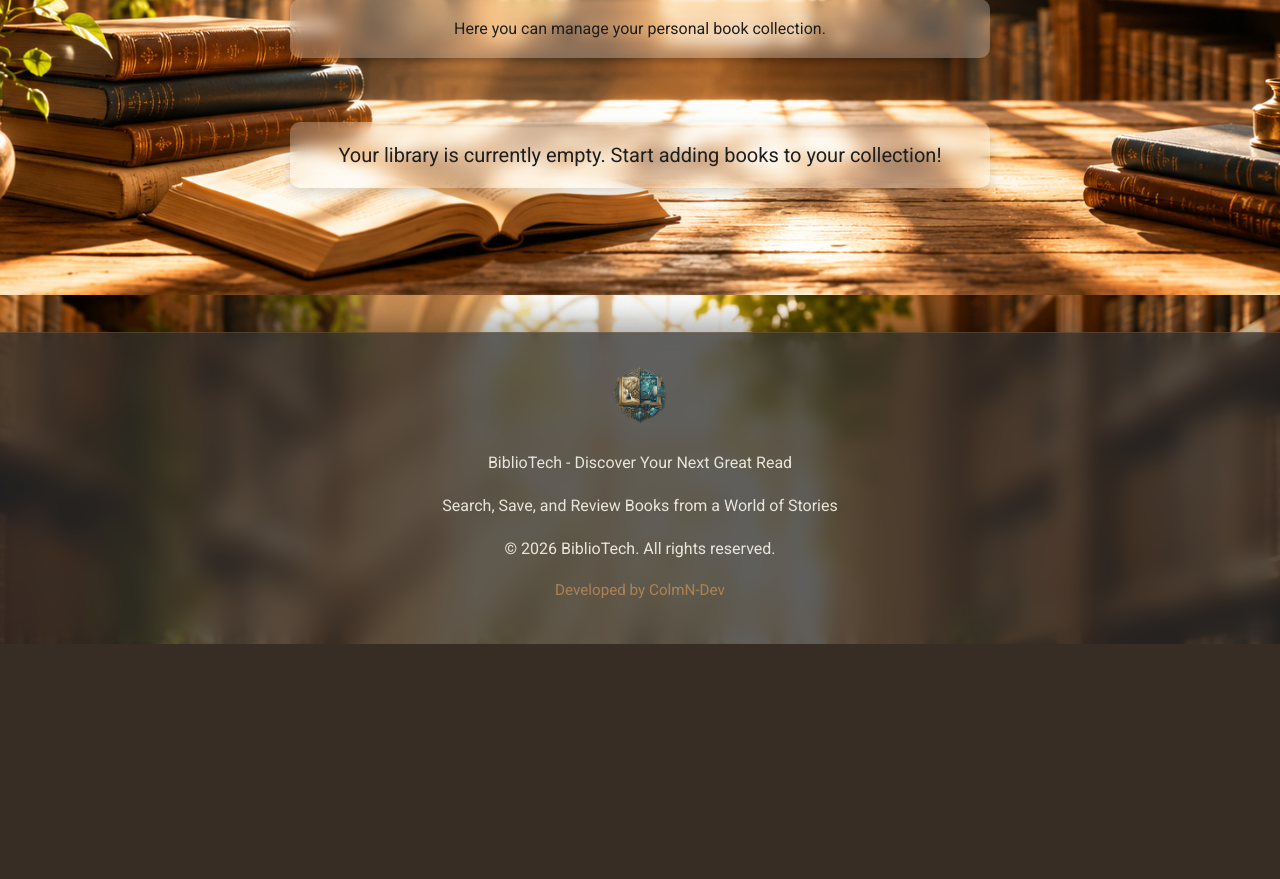
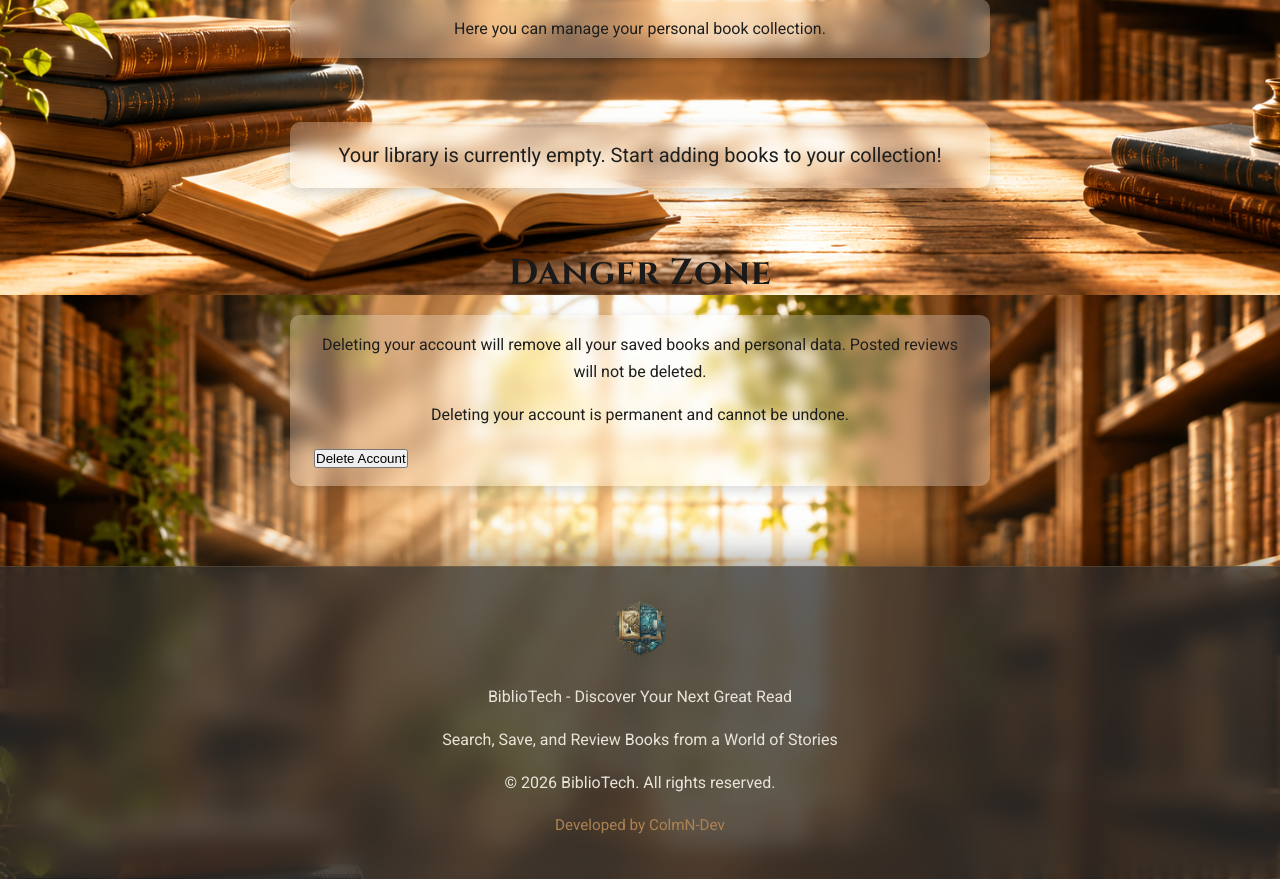
Before and after one commit to ColmN-Dev/BiblioTech, a Flask app: page /library in a window 1280 px wide. Shown: the part 505-1384 px from the top of the page. Before the commit the page ends 1149 px from the top, so only its background shows below. Run offline with Flask 3, Linux system fonts and the light colour scheme; the visitor is signed in with stand-in values (Sample User, id 1).

Commit message:
Add account deletion confirmation modal template

```diff
--- a/app/templates/book_detail.html
+++ b/app/templates/book_detail.html
@@ -271,7 +271,7 @@
                 <div class="review-item">
 
                     <div class="review-header">
-                        <strong>{{ review.user.username }}</strong>
+                        <strong>{{ review.user.username if review.user else "Deleted User" }}</strong>
 
                         <div class="review-stars"
                                     title="Rating: {{ review.rating }}/5">
--- a/app/templates/your_library.html
+++ b/app/templates/your_library.html
@@ -50,4 +50,45 @@
     </div>
 {% endif %}
 
+
+<div class="danger-zone">
+    <h2>Danger Zone</h2>
+    <div class="highlighted-text">
+        <p>Deleting your account will remove all your saved books and personal data. Posted reviews will not be deleted.</p>
+    <p>Deleting your account is permanent and cannot be undone.</p>
+    <button type="button" id="delete-account" aria-haspopup="dialog" aria-controls="delete-modal" title="Are you sure?">
+        Delete Account
+    </button>
+    </div>
+</div>
+
+<div id="delete-modal" class="modal-overlay" hidden>
+    <div class="modal" role="dialog" aria-modal="true" aria-labelledby="delete-modal-title">
+        <h2 id="delete-modal-title">Delete your account?</h2>
+        <p class="highlighted-text">This action cannot be undone. Enter your password to confirm.</p>
+
+        <form method="POST" action="{{ url_for('routes.delete_user') }}">
+        <div class="form-group">
+            <label for="delete-password">Password</label>
+            <div class="password-field">
+                <input type="password" id="delete-password" name="password" placeholder="Enter password" required>
+
+                <button
+                    type="button"
+                    id="delete-toggle-password"
+                    class="eye-icon open"
+                    aria-label="Show password"
+                    aria-pressed="false">
+                </button>
+            </div>
+        </div>
+
+            <div class="modal-actions">
+                <button type="button" class="btn" id="cancel-delete">Cancel</button>
+                <button type="submit" id="confirm-delete" title="This cannot be undone" disabled>Delete Account</button>
+            </div>
+        </form>
+    </div>
+</div>
+
 {% endblock %}
```
